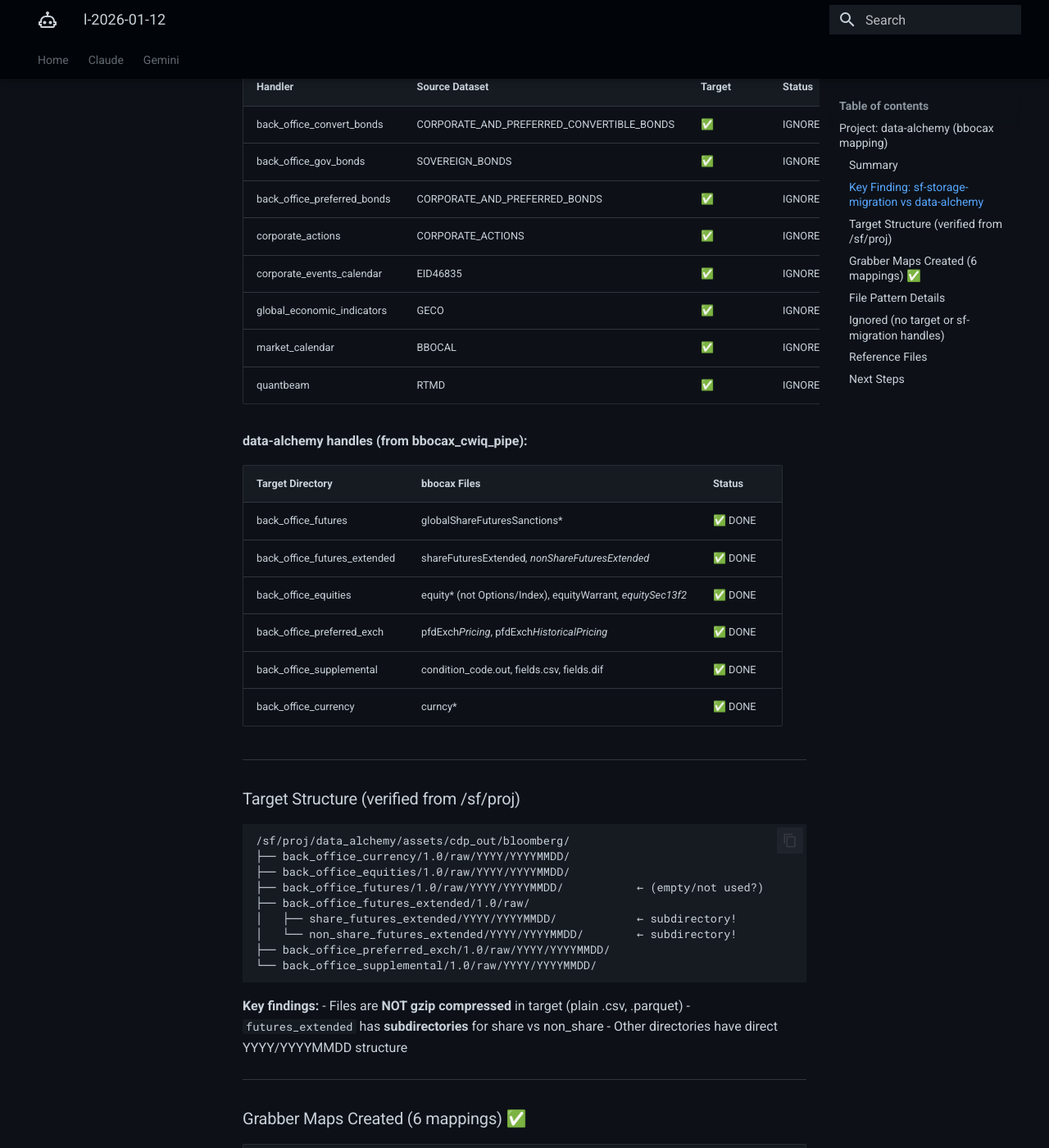
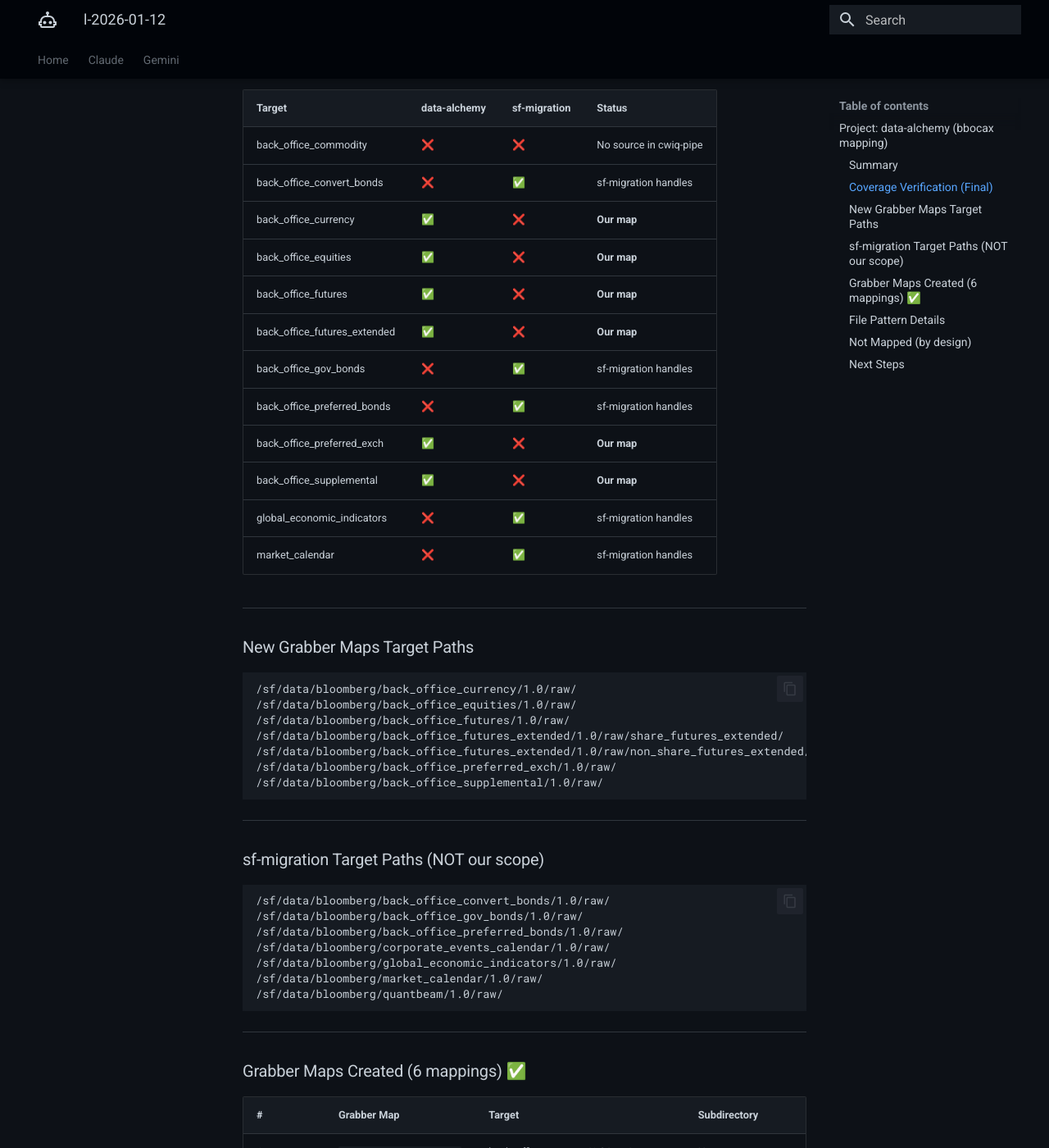
Before and after one commit to ThanuMahee12/AgentContext, an MkDocs documentation site: the page built from docs/Claude/sessions/l-2026-01-12.md, in a window 1280 px wide and 1400 px high, scrolled down 605 px. Shown: the whole window at 82% size. Built offline with MkDocs 1.6.1 and Material for MkDocs 9.7.7, drawn with Linux system fonts in a browser that asks for light colours; some of the changed text lies outside the part shown.

Commit message:
docs: update l-2026-01-12 - final coverage verification

````diff
--- a/docs/Claude/sessions/l-2026-01-12.md
+++ b/docs/Claude/sessions/l-2026-01-12.md
@@ -6,62 +6,62 @@
 
 **Continued from:** w-2026-01-11 (bbocax mapping section)
 
-**Branch:** `feature/bbocax-new-mapping`
+**Branch:** `feature/bbocax-new-mapping` → need clean branch `feature/bbocax-grabber-maps`
+
+**Commit:** `2992d9b feat: add 6 bbocax grabber maps for back_office targets`
 
 ---
 
 ### Summary
 
-Created 6 grabber maps for bbocax_cwiq_pipe → back_office_* targets. Verified target structure from `/sf/proj/data_alchemy/assets/cdp_out/bloomberg/`.
+Created 6 grabber maps for bbocax_cwiq_pipe → back_office_* targets. Verified target structure from `/sf/proj/data_alchemy/assets/cdp_out/bloomberg/`. Verified no overlap with sf-storage-migration targets.
 
 ---
 
-### Key Finding: sf-storage-migration vs data-alchemy
+### Coverage Verification (Final)
 
-**sf-storage-migration handles (from /mktdata/BLOOMBERG/):**
-
-| Handler | Source Dataset | Target | Status |
-|---------|----------------|--------|--------|
-| back_office_convert_bonds | CORPORATE_AND_PREFERRED_CONVERTIBLE_BONDS | ✅ | IGNORE |
-| back_office_gov_bonds | SOVEREIGN_BONDS | ✅ | IGNORE |
-| back_office_preferred_bonds | CORPORATE_AND_PREFERRED_BONDS | ✅ | IGNORE |
-| corporate_actions | CORPORATE_ACTIONS | ✅ | IGNORE |
-| corporate_events_calendar | EID46835 | ✅ | IGNORE |
-| global_economic_indicators | GECO | ✅ | IGNORE |
-| market_calendar | BBOCAL | ✅ | IGNORE |
-| quantbeam | RTMD | ✅ | IGNORE |
-
-**data-alchemy handles (from bbocax_cwiq_pipe):**
-
-| Target Directory | bbocax Files | Status |
-|------------------|--------------|--------|
-| back_office_futures | globalShareFuturesSanctions* | ✅ DONE |
-| back_office_futures_extended | shareFuturesExtended*, nonShareFuturesExtended* | ✅ DONE |
-| back_office_equities | equity* (not Options/Index), equityWarrant*, equitySec13f2* | ✅ DONE |
-| back_office_preferred_exch | pfdExch*Pricing*, pfdExch*HistoricalPricing* | ✅ DONE |
-| back_office_supplemental | condition_code.out, fields.csv, fields.dif | ✅ DONE |
-| back_office_currency | curncy* | ✅ DONE |
+| Target | data-alchemy | sf-migration | Status |
+|--------|--------------|--------------|--------|
+| back_office_commodity | ❌ | ❌ | No source in cwiq-pipe |
+| back_office_convert_bonds | ❌ | ✅ | sf-migration handles |
+| back_office_currency | ✅ | ❌ | **Our map** |
+| back_office_equities | ✅ | ❌ | **Our map** |
+| back_office_futures | ✅ | ❌ | **Our map** |
+| back_office_futures_extended | ✅ | ❌ | **Our map** |
+| back_office_gov_bonds | ❌ | ✅ | sf-migration handles |
+| back_office_preferred_bonds | ❌ | ✅ | sf-migration handles |
+| back_office_preferred_exch | ✅ | ❌ | **Our map** |
+| back_office_supplemental | ✅ | ❌ | **Our map** |
+| global_economic_indicators | ❌ | ✅ | sf-migration handles |
+| market_calendar | ❌ | ✅ | sf-migration handles |
 
 ---
 
-### Target Structure (verified from /sf/proj)
+### New Grabber Maps Target Paths
 
 ```
-/sf/proj/data_alchemy/assets/cdp_out/bloomberg/
-├── back_office_currency/1.0/raw/YYYY/YYYYMMDD/
-├── back_office_equities/1.0/raw/YYYY/YYYYMMDD/
-├── back_office_futures/1.0/raw/YYYY/YYYYMMDD/           ← (empty/not used?)
-├── back_office_futures_extended/1.0/raw/
-│   ├── share_futures_extended/YYYY/YYYYMMDD/            ← subdirectory!
-│   └── non_share_futures_extended/YYYY/YYYYMMDD/        ← subdirectory!
-├── back_office_preferred_exch/1.0/raw/YYYY/YYYYMMDD/
-└── back_office_supplemental/1.0/raw/YYYY/YYYYMMDD/
+/sf/data/bloomberg/back_office_currency/1.0/raw/
+/sf/data/bloomberg/back_office_equities/1.0/raw/
+/sf/data/bloomberg/back_office_futures/1.0/raw/
+/sf/data/bloomberg/back_office_futures_extended/1.0/raw/share_futures_extended/
+/sf/data/bloomberg/back_office_futures_extended/1.0/raw/non_share_futures_extended/
+/sf/data/bloomberg/back_office_preferred_exch/1.0/raw/
+/sf/data/bloomberg/back_office_supplemental/1.0/raw/
 ```
 
-**Key findings:**
-- Files are **NOT gzip compressed** in target (plain .csv, .parquet)
-- `futures_extended` has **subdirectories** for share vs non_share
-- Other directories have direct YYYY/YYYYMMDD structure
+---
+
+### sf-migration Target Paths (NOT our scope)
+
+```
+/sf/data/bloomberg/back_office_convert_bonds/1.0/raw/
+/sf/data/bloomberg/back_office_gov_bonds/1.0/raw/
+/sf/data/bloomberg/back_office_preferred_bonds/1.0/raw/
+/sf/data/bloomberg/corporate_events_calendar/1.0/raw/
+/sf/data/bloomberg/global_economic_indicators/1.0/raw/
+/sf/data/bloomberg/market_calendar/1.0/raw/
+/sf/data/bloomberg/quantbeam/1.0/raw/
+```
 
 ---
 
@@ -69,18 +69,18 @@ Created 6 grabber maps for bbocax_cwiq_pipe → back_office_* targets. Verified
 
 | # | Grabber Map | Target | Subdirectory |
 |---|-------------|--------|--------------|
-| 1 | `bloomberg_bbocax_cwiq_pipe_futures_1_0.json` | back_office_futures/1.0/raw/ | No |
-| 2 | `bloomberg_bbocax_cwiq_pipe_futures_extended_1_0.json` | back_office_futures_extended/1.0/raw/ | Yes: share_/non_share_ |
-| 3 | `bloomberg_bbocax_cwiq_pipe_equities_1_0.json` | back_office_equities/1.0/raw/ | No |
-| 4 | `bloomberg_bbocax_cwiq_pipe_preferred_exch_1_0.json` | back_office_preferred_exch/1.0/raw/ | No |
-| 5 | `bloomberg_bbocax_cwiq_pipe_supplemental_1_0.json` | back_office_supplemental/1.0/raw/ | No |
-| 6 | `bloomberg_bbocax_cwiq_pipe_currency_1_0.json` | back_office_currency/1.0/raw/ | No |
+| 1 | `bloomberg_bbocax_cwiq_pipe_currency_1_0.json` | back_office_currency/1.0/raw/ | No |
+| 2 | `bloomberg_bbocax_cwiq_pipe_equities_1_0.json` | back_office_equities/1.0/raw/ | No |
+| 3 | `bloomberg_bbocax_cwiq_pipe_futures_1_0.json` | back_office_futures/1.0/raw/ | No |
+| 4 | `bloomberg_bbocax_cwiq_pipe_futures_extended_1_0.json` | back_office_futures_extended/1.0/raw/ | Yes: share_/non_share_ |
+| 5 | `bloomberg_bbocax_cwiq_pipe_preferred_exch_1_0.json` | back_office_preferred_exch/1.0/raw/ | No |
+| 6 | `bloomberg_bbocax_cwiq_pipe_supplemental_1_0.json` | back_office_supplemental/1.0/raw/ | No |
 
 **Pattern features:**
 - All patterns handle optional `.gz` suffix: `(?:\.gz)?`
 - Files with date suffix (`.csv.20251213`) → extract date from suffix
 - Files without date suffix → use silver directory date
-- `futures_extended` routes `shareFuturesExtended*` → `share_futures_extended/` and `nonShareFuturesExtended*` → `non_share_futures_extended/`
+- `futures_extended` routes to subdirectories
 
 ---
 
@@ -88,40 +88,28 @@ Created 6 grabber maps for bbocax_cwiq_pipe → back_office_* targets. Verified
 
 | Grabber Map | Source Patterns | Extensions |
 |-------------|-----------------|------------|
+| currency | `curncy*` | .csv, .parquet |
+| equities | `equity(?!Options|Index)*`, `equityWarrant*`, `equitySec13f2*` | .csv, .parquet |
 | futures | `globalShareFuturesSanctions*` | .csv, .parquet |
 | futures_extended | `shareFuturesExtended*`, `nonShareFuturesExtended*` | .csv, .parquet |
-| equities | `equity(?!Options|Index)*`, `equityWarrant*`, `equitySec13f2*` | .csv, .parquet |
 | preferred_exch | `pfdExch*Pricing*`, `pfdExch*HistoricalPricing*` | .csv, .parquet |
 | supplemental | `condition_code.out`, `fields.csv`, `fields.dif` | .out, .csv, .dif |
-| currency | `curncy*` | .csv, .parquet |
-
-**Note:** tickSizeTable removed from supplemental (not in /sf/proj target)
 
 ---
 
-### Ignored (no target or sf-migration handles)
+### Not Mapped (by design)
 
-- bonds (govt*, corpPfd*) → sf-storage-migration
-- calendar → sf-storage-migration (BBOCAL)
-- equityOptions → no target directory
-- equityIndexOptions → no target directory
-
----
-
-### Reference Files
-
-- Target verification: `/sf/proj/data_alchemy/assets/cdp_out/bloomberg/`
-- Shovel mapping: `tfe-cdp-shovel/shovel/dataset_mapping/bbo.py`
-- sf-storage-migration handlers: `/home/thanumahee/dev/sf-storage-migration/gpfs_fsdb_mapping/mapping/handlers/bloomberg/`
-- Silver files: `/sf/data/bloomberg/bbocax_cwiq_pipe/1.0/silver/`
+- **back_office_commodity** - no source files in cwiq-pipe
+- **equityOptions, equityIndexOptions** - no target directory exists
+- **bonds, calendar, indicators** - sf-migration handles from /mktdata/BLOOMBERG/
 
 ---
 
 ### Next Steps
 
-1. Test pipeline with new grabber maps
-2. Run with `--default-mapping` to find uncategorized files
-3. Verify gold output paths match `/sf/proj` structure
-4. Deploy to production
+1. Create clean branch `feature/bbocax-grabber-maps` from dev with only grabber map commit
+2. Test pipeline with new grabber maps
+3. Run with `--default-mapping` to find uncategorized files
+4. Verify gold output paths match `/sf/proj` structure
 
 ---
````
